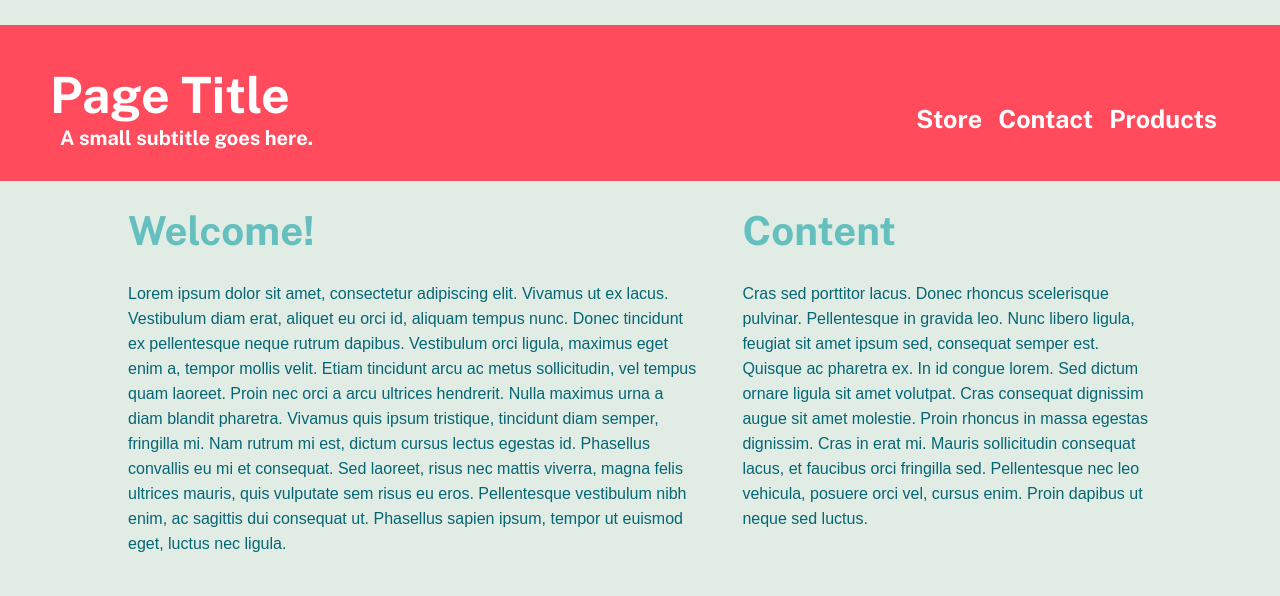
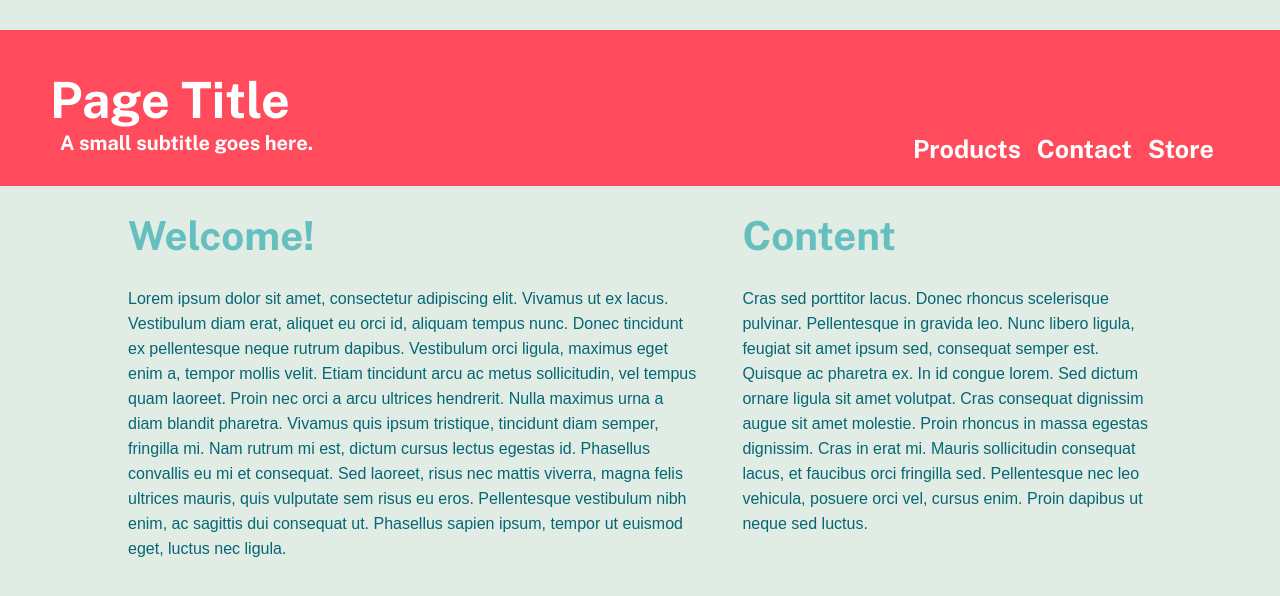
Before and after one commit to tommyktran/sample-website, a plain HTML site: page index.html in a window 1280 px wide. Drawn offline with Linux system fonts and the light colour scheme.

Commit message:
Correct order in navbar

```diff
--- a/index.html
+++ b/index.html
@@ -12,7 +12,7 @@
         <div class="title">
             <h1 class="name">Page Title</h1>
             <h2 class="subtitle">A small subtitle goes here.</h2></div>
-        <ul class="main-nav">
+        <ul class="main-nav clearfix">
             <li><a href="#">Products</a></li>
             <li><a href="#">Contact</a></li>
             <li><a href="#">Store</a></li>
--- a/style.css
+++ b/style.css
@@ -49,6 +49,7 @@ body {
 }
 .main-header {
     background-color: #ff4b5c;
+    margin-top: 30px;
 }
 p {
     color: #056674;
@@ -67,7 +68,7 @@ h1 {
 
 
 /* Media queries */
-@media (min-width: 740px) {
+@media (min-width: 770px) {
     .col1 {
         float: left;
         width: 60%;
@@ -77,12 +78,17 @@ h1 {
         float: right;
         width: 40%;
     }
+    .main-nav {
+        width: 360px;
+        height: 100px;
+        text-align: right;
+        float: right;
+    }
     .main-nav a {
-        float: right;
+        float: left;
         padding: 0 3px;
         margin-top: 40px;
         margin-right: 10px;
-        display: block;
     }
 }
 
```
